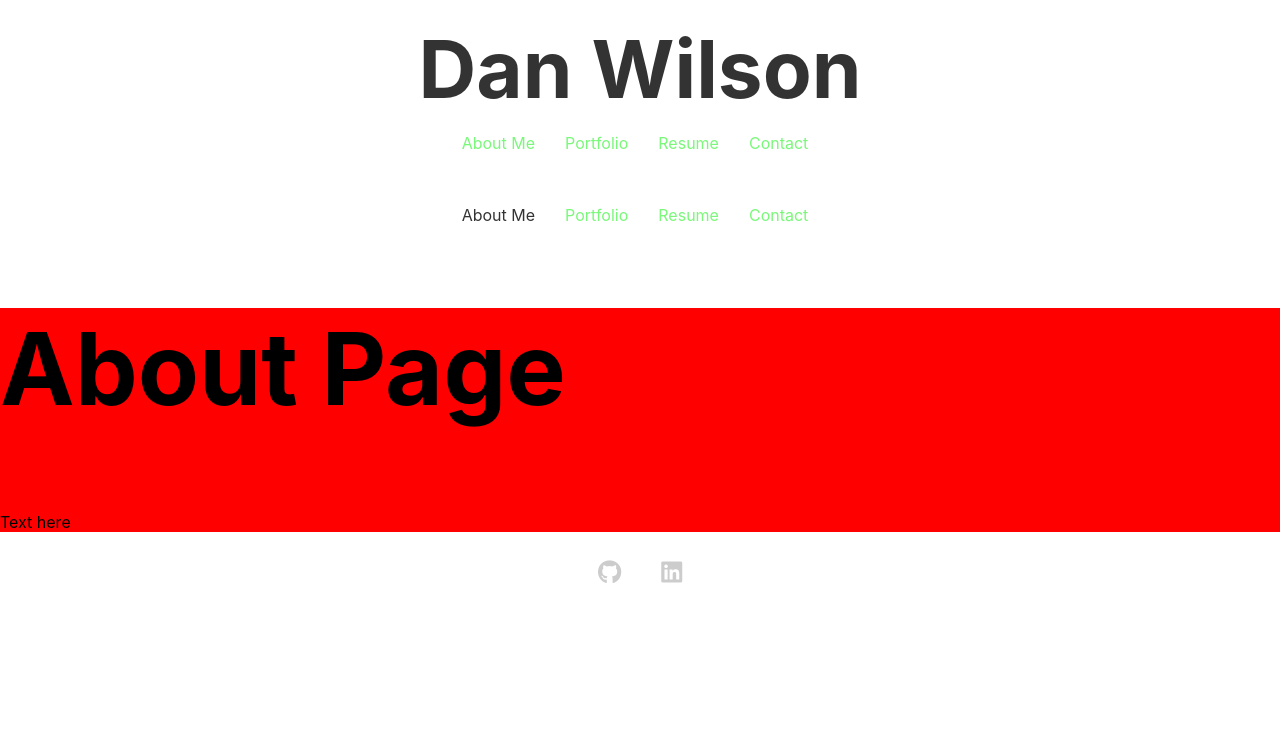
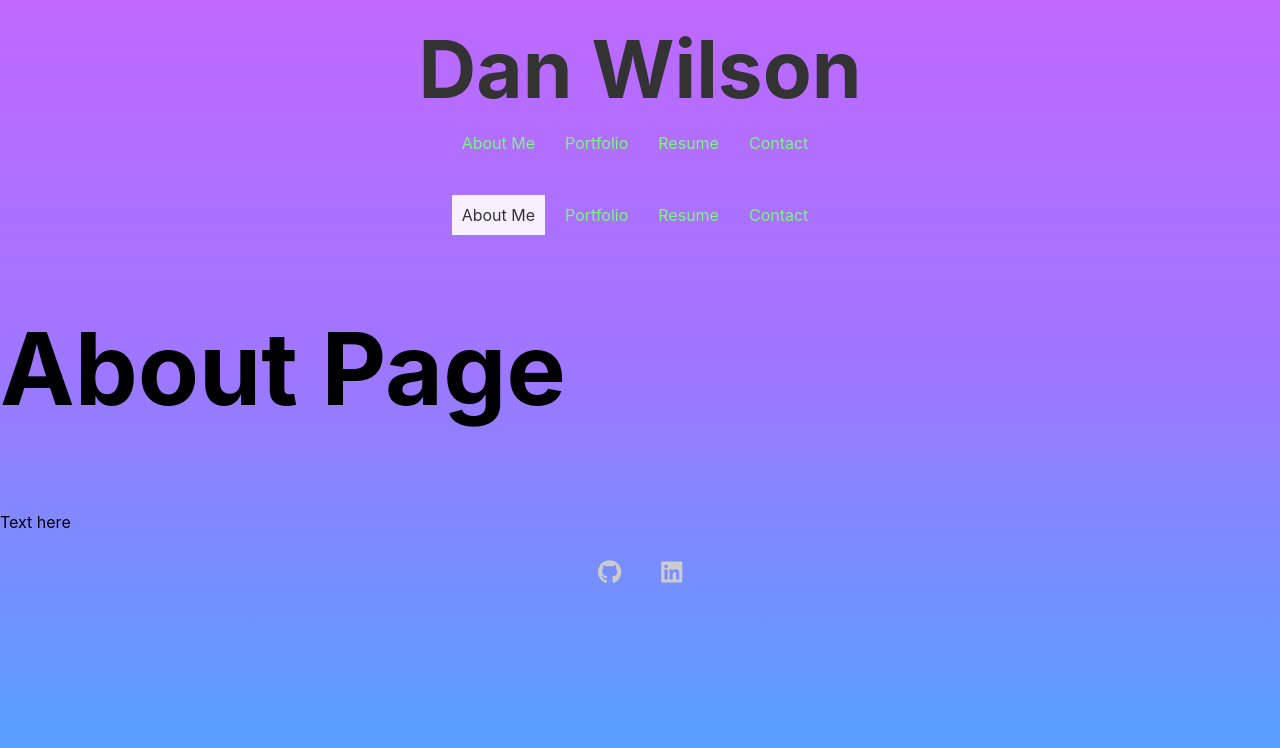
Before and after one commit to Part-time-Dan/mod20-ReactPortfolio-DanWilson, a React (Create React App) app: page / in a window 1280 px wide. Shown: the top 748 px of the page. Built offline with nearby package versions, Linux system fonts and the light colour scheme.

Commit message:
testing css stylings

```diff
--- a/src/components/PortfolioContainer.js
+++ b/src/components/PortfolioContainer.js
@@ -6,6 +6,7 @@ import Resume from './pages/Resume';
 import Contact from './pages/Contact';
 import Header from './Header';
 import Footer from './Footer';
+import '../styles/gradientStyles.css';
 
 export default function PortfolioContainer() {
     const [currentPage, setCurrentPage] = useState('About');
@@ -26,7 +27,7 @@ export default function PortfolioContainer() {
     const handlePageChange = (page) => setCurrentPage(page);
 
     return (
-        <div className='App'>
+        <div className='App animated-background'>
 
             <Header />
 
--- a/src/components/pages/About.js
+++ b/src/components/pages/About.js
@@ -2,9 +2,6 @@ import React from 'react';
 import '../../styles/aboutStyles.css';
 
 const styles = {
-  headerStyle: {
-    background: 'red',
-  },
   headingStyle: {
     fontSize: '100px',
   },
@@ -12,7 +9,7 @@ const styles = {
 
 export default function About() {
   return (
-    <div style={styles.headerStyle} className="about-container">
+    <div className="about-container">
         <h2 style={styles.headingStyle} className="about-title">About Page</h2>
         <p>
           Text here
```
Also changed, not shown: src/styles/gradientStyles.css (line endings or trailing spaces).
